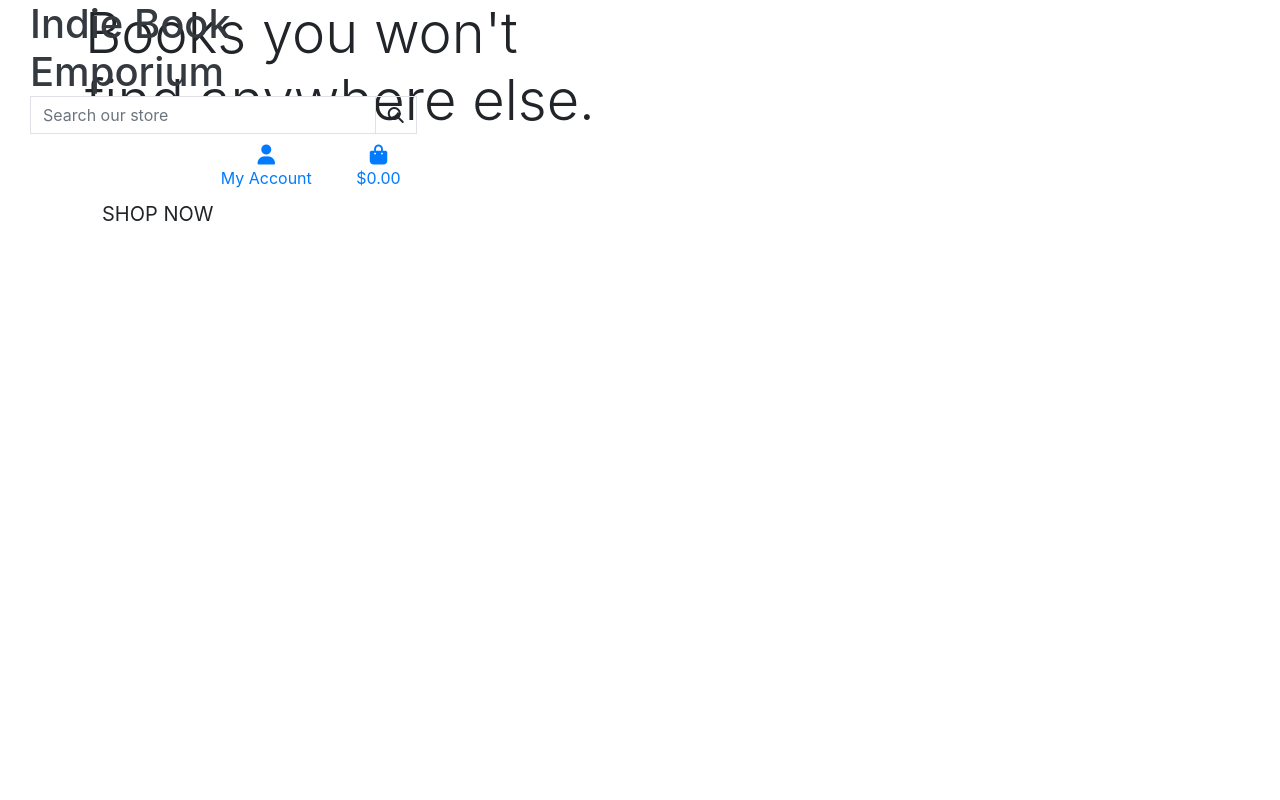
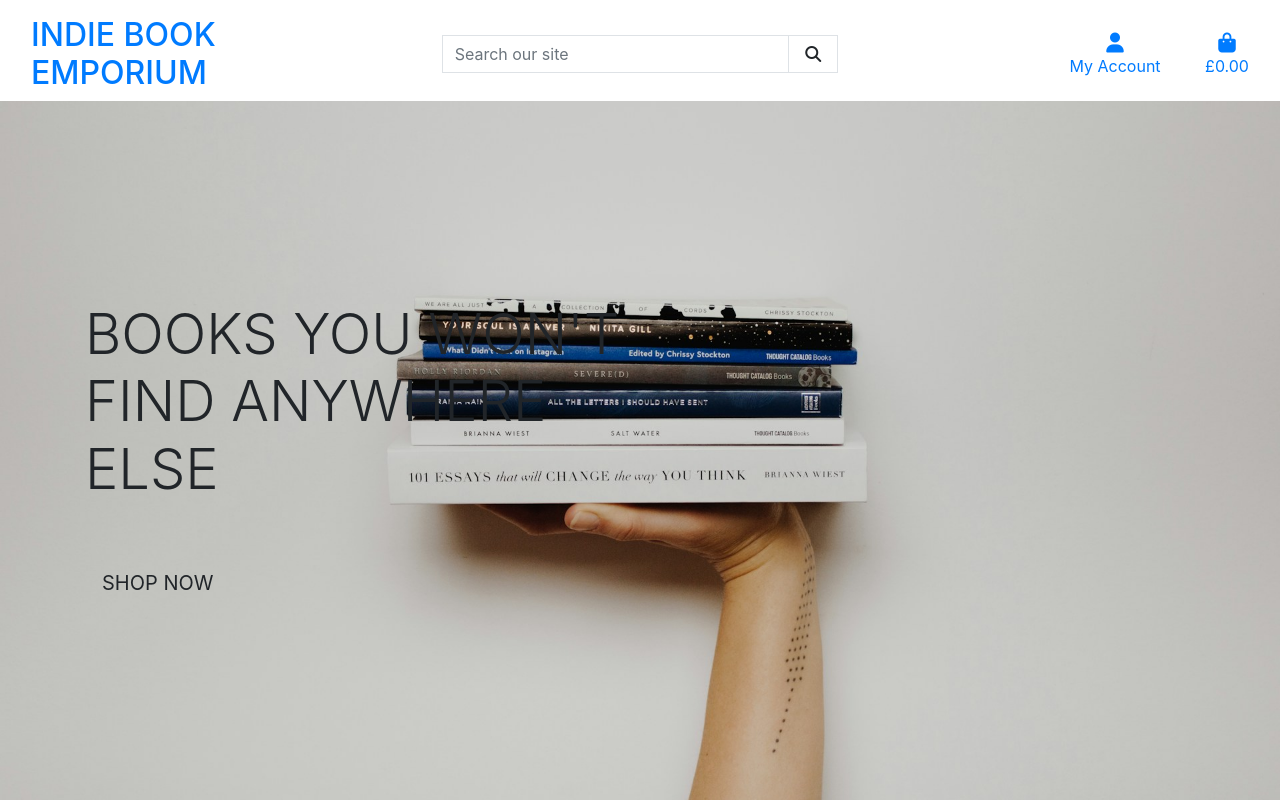
Before and after one commit to DomGambarini/book_store, a Django app: page / in a window 1280 px wide. Run offline with Django 3.2, Linux system fonts and the light colour scheme; some libraries are stand-ins or nearby versions.

Commit message:
Added css.base template

```diff
--- a/home/templates/home/index.html
+++ b/home/templates/home/index.html
@@ -14,7 +14,7 @@
         <div class="row h-100">
             <div class="col-7 col-md-6 my-auto">
                 <h1 class="display-4 logo-font">
-                    Books you won't find anywhere else.
+                    Books you won't find anywhere else
                 </h1>
                 <div class="my-5">
                     <h4>
--- a/indie_book_emporium/settings.py
+++ b/indie_book_emporium/settings.py
@@ -148,6 +148,10 @@ USE_TZ = True
 # https://docs.djangoproject.com/en/3.2/howto/static-files/
 
 STATIC_URL = '/static/'
+STATICFILES_DIRS = (os.path.join(BASE_DIR, 'static'),)
+
+MEDIA_URL = '/media/'
+MEDIA_ROOT = os.path.join(BASE_DIR, 'media')
 
 # Default primary key field type
 # https://docs.djangoproject.com/en/3.2/ref/settings/#default-auto-field
--- a/indie_book_emporium/urls.py
+++ b/indie_book_emporium/urls.py
@@ -15,9 +15,11 @@ Including another URLconf
 """
 from django.contrib import admin
 from django.urls import path, include
+from django.conf import settings
+from django.conf.urls.static import static
 
 urlpatterns = [
     path('admin/', admin.site.urls),
     path('accounts/', include('allauth.urls')),
     path('', include('home.urls'), name='home'),
-]
+] + static(settings.MEDIA_URL, document_root=settings.MEDIA_ROOT)
--- /dev/null
+++ b/static/css/base.css
@@ -0,0 +1,52 @@
+html {
+    height: 100%;
+}
+
+body {
+    background: url('/media/bookshop-hero-image.jpg') no-repeat center center fixed;
+    background-size: cover;
+    height: calc(100vh - 164px);
+    color: #555;
+    font-family: 'Lato';
+}
+
+/* from Bulma */
+.icon {
+    align-items: center;
+    display: inline-flex;
+    justify-content: center;
+    height: 1.5rem;
+    width: 1.5rem;
+}
+
+.logo-font {
+    text-transform: uppercase;
+}
+
+.main-logo-link {
+    width: fit-content;
+}
+
+/* -------------------------------- Media Queries */
+
+/* Slightly larger container on xl screens */
+@media (min-width: 1200px) {
+  .container {
+    max-width: 80%;
+  }
+}
+
+/* fixed top navbar only on medium and up */
+@media (min-width: 992px) {
+    .fixed-top-desktop-only {
+        position: fixed;
+        top: 0;
+        right: 0;
+        left: 0;
+        z-index: 1030;
+    }
+
+    .header-container {
+        padding-top: 164px;
+    }
+}
--- a/templates/base.html
+++ b/templates/base.html
@@ -14,17 +14,21 @@
     {% endblock %}
 
     {% block corecss %}
-        <link rel="stylesheet" href="https://stackpath.bootstrapcdn.com/bootstrap/4.4.1/css/bootstrap.min.css" integrity="sha384-Vkoo8x4CGsO3+Hhxv8T/Q5PaXtkKtu6ug5TOeNV6gBiFeWPGFN9MuhOf23Q9Ifjh" crossorigin="anonymous">
+        <link rel="stylesheet" href="{% static 'css/base.css' %}">
+        <link rel="preconnect" href="https://fonts.googleapis.com">
+        <link rel="preconnect" href="https://fonts.gstatic.com" crossorigin>
+        <link href="https://fonts.googleapis.com/css2?family=Merriweather:ital,wght@0,300;0,400;0,700;0,900;1,300;1,400;1,700;1,900&display=swap" rel="stylesheet">
+        <link rel="stylesheet" href="https://cdn.jsdelivr.net/npm/bootstrap@4.6.2/dist/css/bootstrap.min.css" integrity="sha384-xOolHFLEh07PJGoPkLv1IbcEPTNtaed2xpHsD9ESMhqIYd0nLMwNLD69Npy4HI+N" crossorigin="anonymous">
     {% endblock %}
 
     {% block extra_css %}
     {% endblock %}
 
     {% block corejs %}
+        <script src="https://cdn.jsdelivr.net/npm/jquery@3.5.1/dist/jquery.slim.min.js" integrity="sha384-DfXdz2htPH0lsSSs5nCTpuj/zy4C+OGpamoFVy38MVBnE+IbbVYUew+OrCXaRkfj" crossorigin="anonymous"></script>
+        <script src="https://cdn.jsdelivr.net/npm/popper.js@1.16.1/dist/umd/popper.min.js" integrity="sha384-9/reFTGAW83EW2RDu2S0VKaIzap3H66lZH81PoYlFhbGU+6BZp6G7niu735Sk7lN" crossorigin="anonymous"></script>
+        <script src="https://cdn.jsdelivr.net/npm/bootstrap@4.6.2/dist/js/bootstrap.min.js" integrity="sha384-+sLIOodYLS7CIrQpBjl+C7nPvqq+FbNUBDunl/OZv93DB7Ln/533i8e/mZXLi/P+" crossorigin="anonymous"></script>
         <script src="https://kit.fontawesome.com/e9c73d7092.js" crossorigin="anonymous"></script>
-        <script src="https://cdn.jsdelivr.net/npm/jquery@3.5.1/dist/jquery.min.js" integrity="sha256-9/aliU8dGd2tb6OSsuzixeV4y/faTqgFtohetphbbj0=" crossorigin="anonymous"></script>
-        <script src="https://cdn.jsdelivr.net/npm/popper.js@1.16.0/dist/umd/popper.min.js" integrity="sha384-Q6E9RHvbIyZFJoft+2mJbHaEWldlvI9IOYy5n3zV9zzTtmI3UksdQRVvoxMfooAo" crossorigin="anonymous"></script>
-        <script src="https://stackpath.bootstrapcdn.com/bootstrap/4.4.1/js/bootstrap.min.js" integrity="sha384-wfSDF2E50Y2D1uUdj0O3uMBJnjuUD4Ih7YwaYd1iqfktj0Uod8GCExl3Og8ifwB6" crossorigin="anonymous"></script>
     {% endblock %}
 
     {% block extra_js %}
@@ -34,13 +38,16 @@
   </head>
   <body>
     <header class="container-fluid fixed-top">
+        <div id="topnav" class="row bg-white pt-lg-2 d-none d-lg-flex">
             <div class="col-12 col-lg-4 my-auto py-1 py-lg-0 text-center text-lg-left">
-            <a href="{% url 'home' %}" class="logo-font h1 text-dark">Indie Book Emporium</a>
+                <a href="{% url 'home' %}" class="nav-link main-logo-link">
+                    <h2 class="logo-font text-black my-0">Indie Book Emporium</h2>
+                </a>
             </div>
             <div class="col-12 col-lg-4 my-auto py-1 py-lg-0">
                 <form method="GET" action="">
                     <div class="input-group w-100">
-                    <input class="form-control border border-black rounded-0" type="text" name="q" placeholder="Search our store">
+                        <input class="form-control border border-black rounded-0" type="text" name="q" placeholder="Search our site">
                         <div class="input-group-append">
                             <button class="form-control btn btn-black border border-black rounded-0" type="submit">
                                 <span class="icon">
@@ -79,15 +86,16 @@
                                 <div><i class="fas fa-shopping-bag fa-lg"></i></div>
                                 <p class="my-0">
                                     {% if grand_total %}
-                                    £{{ grand_total|floatformat:2 }}
+                                        ${{ grand_total|floatformat:2 }}
                                     {% else %}
-                                    $0.00
+                                        £0.00
                                     {% endif %}
                                 </p>
                             </div>
                         </a>
                     </li>
                 </ul>
+            </div>
         </div>
     </header>
 
```
Also changed, not shown: media/bookshop-hero-image.jpg (added). Lines whose indentation alone changed are shown as unchanged.
